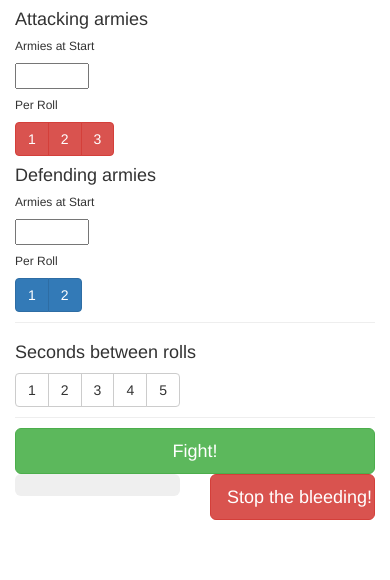
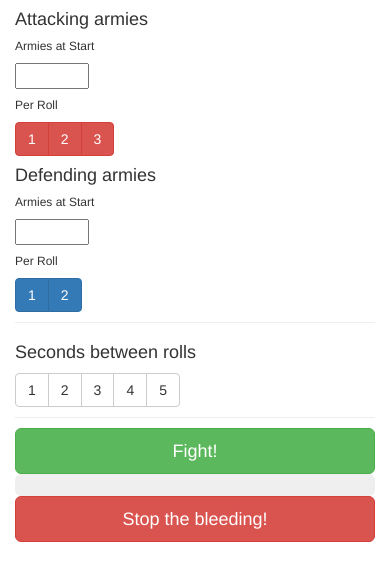
Before and after one commit to erictallman/erictallman.github.io, a plain HTML site: page riskroller/index.html in a window 390 px wide. Drawn offline with nearby package versions, Linux system fonts and the light colour scheme; some packages are replaced by stand-ins of ours; a script that the page names is missing.

Commit message:
adjust riskroller layout

```diff
--- a/riskroller/index.html
+++ b/riskroller/index.html
@@ -127,7 +127,7 @@
 								"
 						>Fight!</button>
 					</div>
-					<div class="col-xs-6" data-bind="visible:$root.running()">
+					<div class="col-xs-12 col-sm-6" data-bind="visible:$root.running()">
 						<button
 								type="button"
 								id="pauseButton"
@@ -139,7 +139,7 @@
 								"
 						></button>
 					</div>
-					<div class="col-xs-6" data-bind="visible:$root.running()">
+					<div class="col-xs-12 col-sm-6" data-bind="visible:$root.running()">
 						<button
 								type="button"
 								id="stopTimerButton"
```
